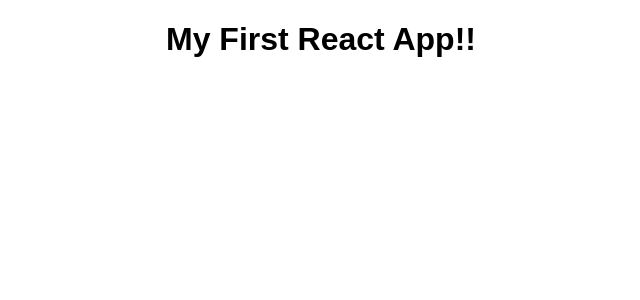
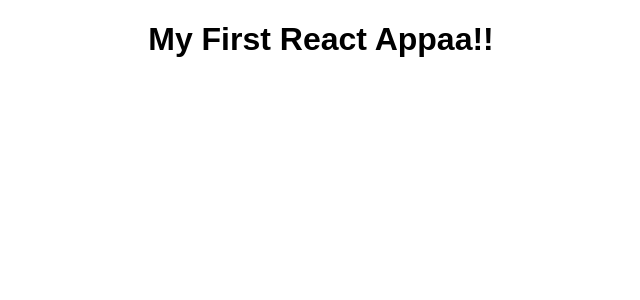
Before and after one commit to patelnitin00/React-Complete-Guide-, a React (Create React App) app: page / in a window 1280 px wide. Shown: the top 300 px of the page, without its empty margins (319-959 px from the left). Built offline with nearby package versions, Linux system fonts and the light colour scheme.

Commit message:
First Initial

```diff
--- a/src/App.js
+++ b/src/App.js
@@ -6,7 +6,7 @@
   render() {
     return (
       <div className="App">
-        <h1>My First React App!!</h1>
+        <h1>My First React Appaa!!</h1>
       </div>
     );
   }
```
